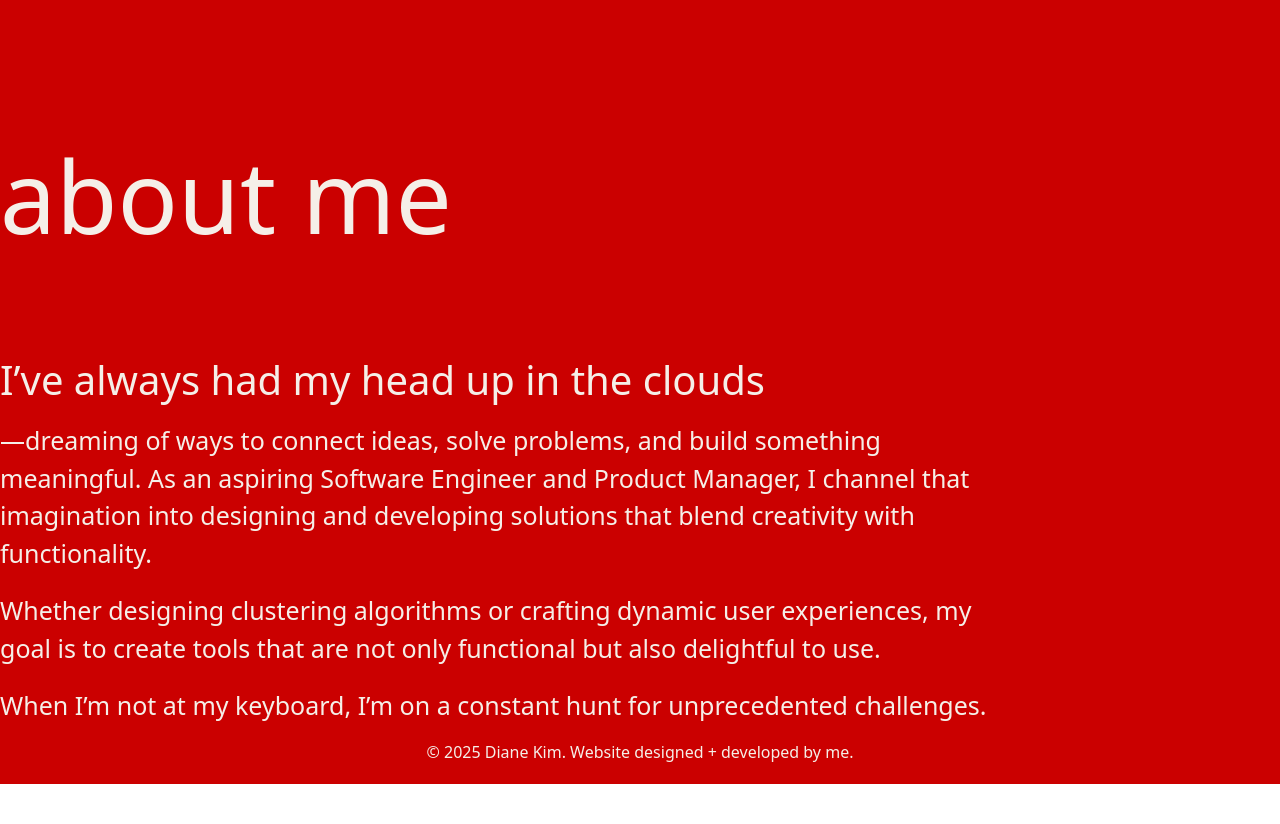
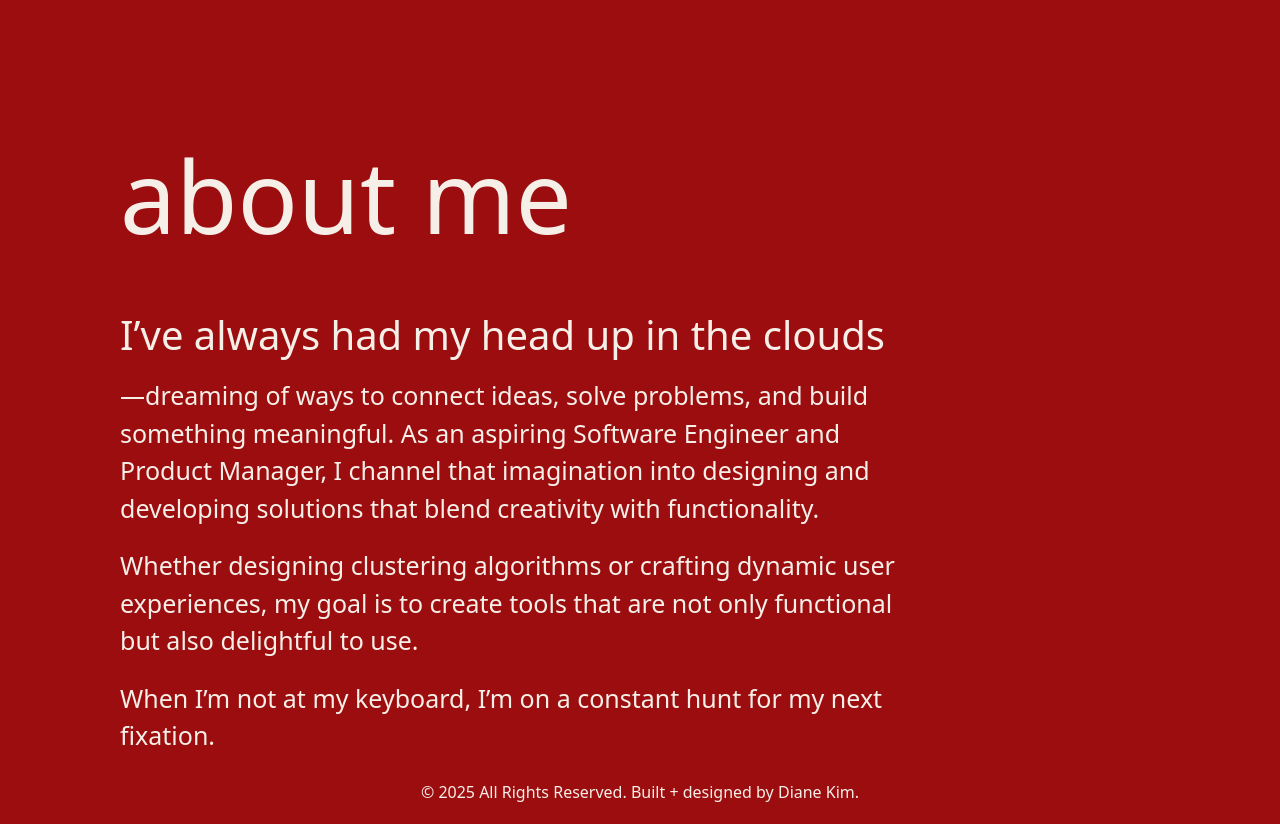
Before and after one commit to di4nekim/di4nekim, a Next.js app: page / in a window 1280 px wide. Shown: the part 1480-2304 px from the top of the page. Before the commit the page ends 2264 px from the top, so only its background shows below. Built offline with nearby package versions, Linux system fonts and the light colour scheme.

Commit message:
Minor footer, landing formatting

```diff
--- a/src/app/components/Footer.js
+++ b/src/app/components/Footer.js
@@ -5,7 +5,7 @@ const Footer = () => {
     <footer
       className='flex justify-center items-center h-16 bg-mainRed text-mainBeige'
     >
-      <p>&copy; {new Date().getFullYear()} Diane Kim. Website designed + developed by me. </p>
+      <p>&copy; {new Date().getFullYear()} All Rights Reserved. Built + designed by Diane Kim. </p>
     </footer>
   );
 };
--- a/src/app/components/Landing.js
+++ b/src/app/components/Landing.js
@@ -7,7 +7,7 @@ import { motion, useTransform, useMotionValueEvent, useScroll } from 'framer-mot
 export const Landing = () => {
 
   return(
-    <div className="h-[275vh] bg-[var(--main-red)]">
+    <div className="h-[280vh] bg-[var(--main-red)]">
       <Hero />
     </div>
   );
@@ -25,13 +25,13 @@ const Hero = () => {
       <div className="absolute right-0 pt-[35vh] mr-[20vh] flex z-1000 text-[120px] font-medium">
         <motion.h1
           className="text-[var(--main-beige)]"
-        >hey, it's
+        >hey, it's diane
         </motion.h1>
-        <motion.h1
+        {/* <motion.h1
           className="px-[30px] italic text-[var(--main-beige)]"
         >
           DIANE
-        </motion.h1>
+        </motion.h1> */}
 
         <motion.h1
           className="text-[var(--main-beige)]"
@@ -57,7 +57,6 @@ const ParallaxImages = () => {
   return (
     <div
       className={"absolute right-0 w-full z-0 max-w-5xl pt-[80vh]"} // make sure absolute positioning doesn't mess with parallax
-
     >
       <Cloud
         src={'/landing-cloud.png'}
@@ -92,12 +91,13 @@ const Cloud = ({className, src, start, end}) => {
 const ABOUT_HOOK = "I’ve always had my head up in the clouds";
 const ABOUT_P1 = "—dreaming of ways to connect ideas, solve problems, and build something meaningful. As an aspiring Software Engineer and Product Manager, I channel that imagination into designing and developing solutions that blend creativity with functionality.";
 const ABOUT_P2 = "Whether designing clustering algorithms or crafting dynamic user experiences, my goal is to create tools that are not only functional but also delightful to use.";
-const ABOUT_P3 = "When I’m not at my keyboard, I’m on a constant hunt for unprecedented challenges." // Get to know me better by checking out some of the oddball pieces of my lore here [insert link to page]."
+// const ABOUT_P3 = "When I’m not at my keyboard, I’m on a constant hunt for unprecedented challenges." // Get to know me better by checking out some of the oddball pieces of my lore here [insert link to page]."
+const ABOUT_P3 = "When I’m not at my keyboard, I’m on a constant hunt for my next fixation." // Get to know me better by checking out some of the oddball pieces of my lore here [insert link to page]."
 
 const About = () => {
   return(
     <section
-      className="absolute mx-[20vh] h-[80vh] z-1000 mx-auto max-w-5xl text-[var(--main-beige)]"
+      className="absolute h-[80vh] z-1000 mx-auto max-w-5xl text-[var(--main-beige)]"
       style={{
         marginTop: `calc(${SECTION_HEIGHT}px + 100vh)`,
       }}
@@ -106,7 +106,7 @@ const About = () => {
         initial={{ opacity: 0, y: 50 }}
         whileInView={{ opacity: 1, y: 0 }}
         transition={{ease: "easeInOut", duration: 1}}
-        className="mb-20 text-title font-medium"
+        className="mb-[35px] mx-[15vh] text-title font-medium"
       >
         about me
       </motion.h1>
@@ -115,7 +115,7 @@ const About = () => {
         initial={{ opacity: 0, y: 50 }}
         whileInView={{ opacity: 1, y: 0 }}
         transition={{ease: "easeInOut", duration: 1}}
-        className="mb-3 text-subtitle font-medium"
+        className="mb-3 mx-[15vh] text-subtitle font-medium"
       >
         {ABOUT_HOOK}
       </motion.p>
@@ -124,7 +124,7 @@ const About = () => {
         initial={{ opacity: 0, y: 50 }}
         whileInView={{ opacity: 1, y: 0 }}
         transition={{ease: "easeInOut", duration: 1}}
-        className="mb-5 text-paragraph font-normal"
+        className="mb-5 mx-[15vh] text-paragraph font-normal"
       >
         {ABOUT_P1}
       </motion.p>
@@ -133,7 +133,7 @@ const About = () => {
         initial={{ opacity: 0, y: 50 }}
         whileInView={{ opacity: 1, y: 0 }}
         transition={{ease: "easeInOut", duration: 1}}
-        className="mb-5 text-paragraph font-normal"
+        className="mb-5 mx-[15vh] text-paragraph font-normal"
       >
         {ABOUT_P2}
       </motion.p>
@@ -142,7 +142,7 @@ const About = () => {
         initial={{ opacity: 0, y: 50 }}
         whileInView={{ opacity: 1, y: 0 }}
         transition={{ease: "easeInOut", duration: 1}}
-        className="mb-5 text-paragraph font-normal"
+        className="mb-5 mx-[15vh] text-paragraph font-normal"
       >
         {ABOUT_P3}
       </motion.p>
--- a/src/app/globals.css
+++ b/src/app/globals.css
@@ -5,7 +5,8 @@
 :root {
   /* --background: #ffffff;
   --foreground: #171717; */
-  --main-red: #CB0000;
+  /* --main-red: #CB0000; */
+  --main-red: #9C0D0F;
   --secondary-red: #f39191;
   --main-beige: #F5EFE8;
   --main-blue: #00BCFF;
```
